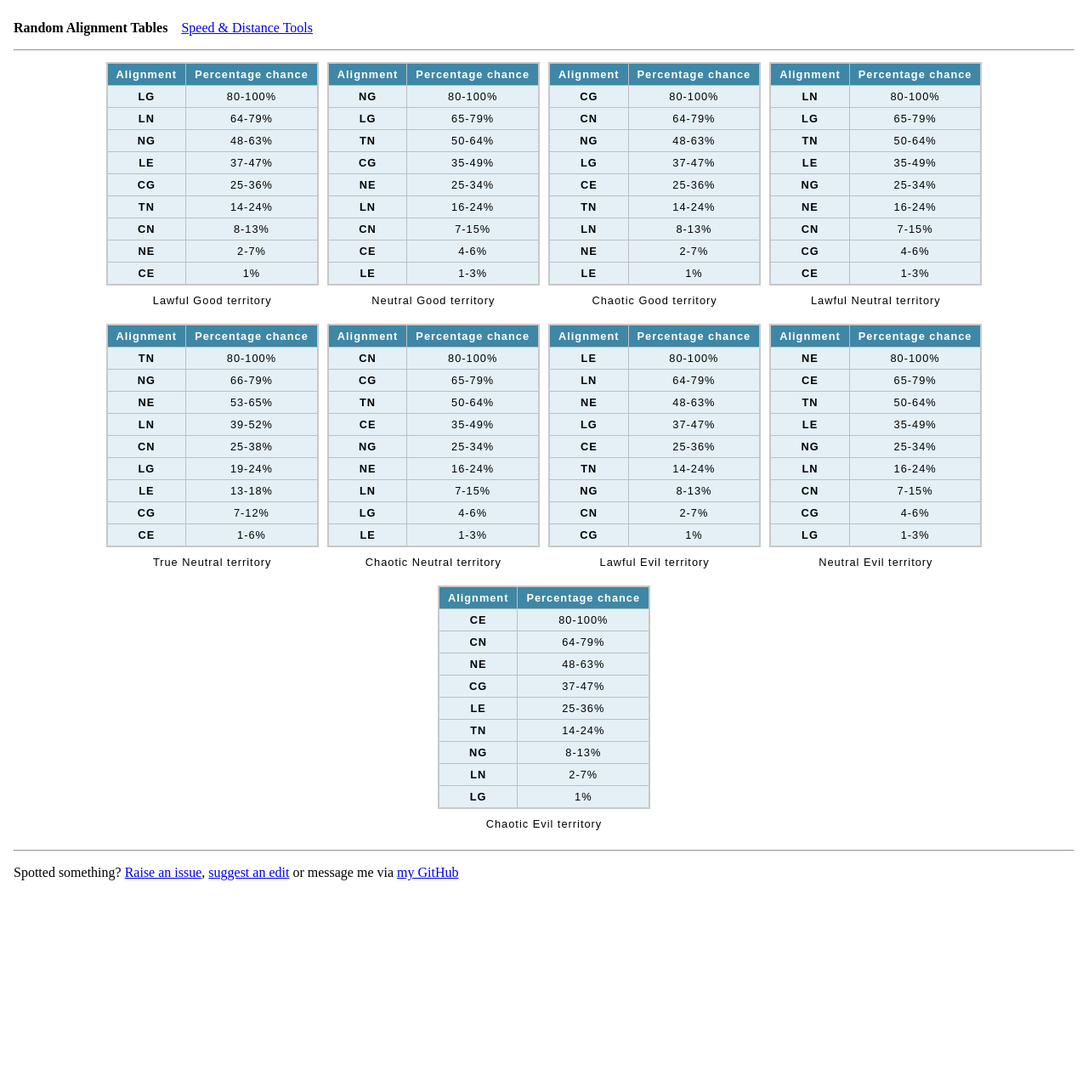
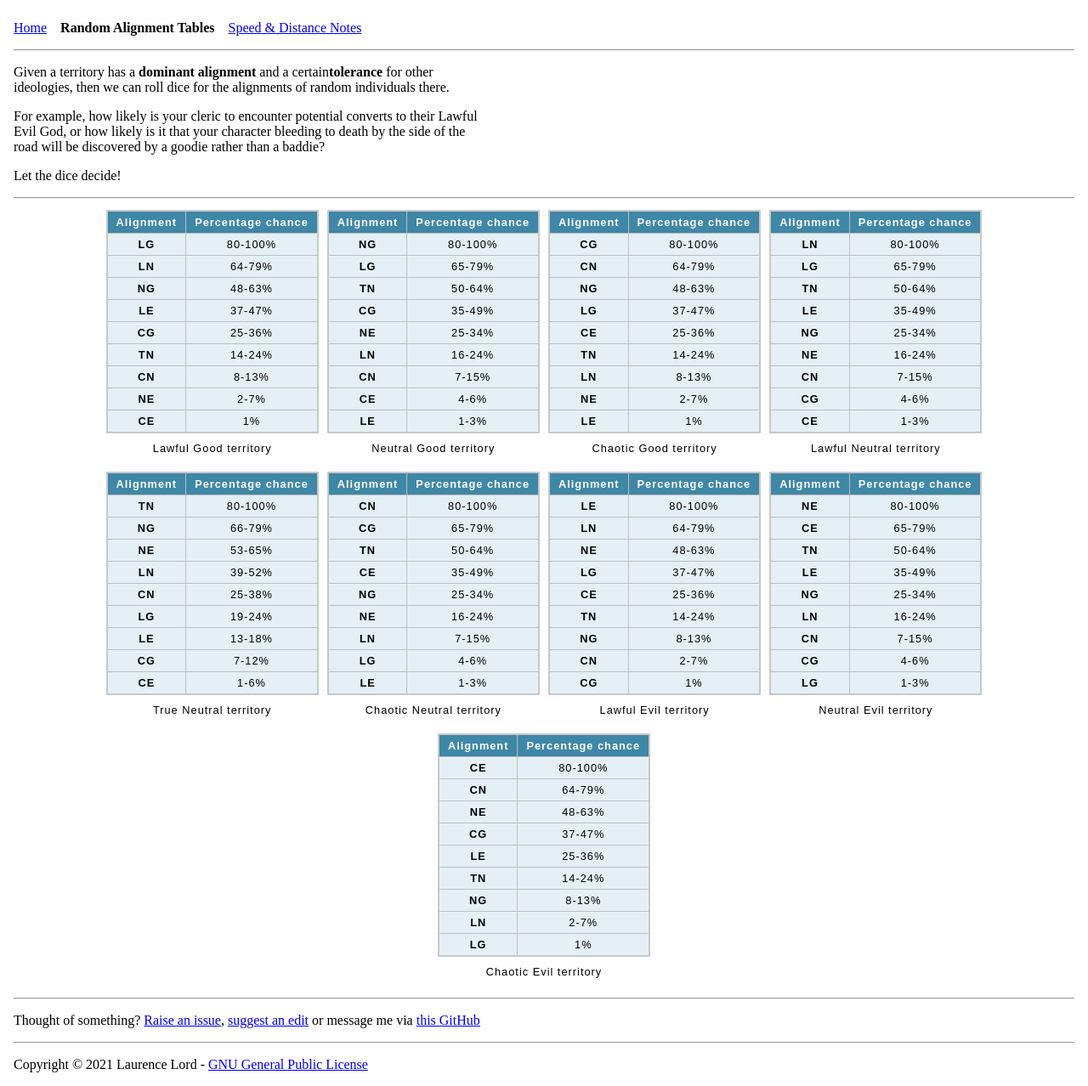
Before and after one commit to LL782/pathfinder-tools, a Next.js app: page /random-alignment-tables in a window 1280 px wide. Shown: the whole page at 85% size. Before the commit the page ends 1052 px from the top, so only its background shows below. Built offline with nearby package versions, Linux system fonts and the light colour scheme.

Commit message:
Improve explanation around all pages

```diff
--- /dev/null
+++ b/Layout/Explanation.tsx
@@ -0,0 +1,13 @@
+import React from "react";
+
+export const Explanation = ({ children }) => (
+  <>
+    <aside>{children}</aside>
+    <hr />
+    <style jsx>{`
+      aside {
+        max-width: 550px;
+      }
+    `}</style>
+  </>
+);
--- a/Layout/Main.tsx
+++ b/Layout/Main.tsx
@@ -1,12 +1,3 @@
 import React from "react";
 
-import { Header } from "./Header";
-import { InviteToEditOnGitHub } from "../WebsiteMeta/InviteToEditOnGithub";
-
-export const Main = ({ children }) => (
-  <>
-    <Header />
-    <main>{children}</main>
-    <InviteToEditOnGitHub />
-  </>
-);
+export const Main = ({ children }) => <main>{children}</main>;
--- a/WebsiteMeta/InviteToEditOnGithub.tsx
+++ b/WebsiteMeta/InviteToEditOnGithub.tsx
@@ -9,7 +9,7 @@ export const InviteToEditOnGitHub = () => {
     <section>
       <hr />
       <p>
-        Spotted something?{" "}
+        Thought of something?{" "}
         <a href={`https://github.com/LL782/pathfinder-tools/issues/new`}>
           Raise an issue
         </a>
@@ -20,7 +20,7 @@ export const InviteToEditOnGitHub = () => {
           suggest an edit
         </a>{" "}
         or message me via{" "}
-        <a href={`https://github.com/LL782/pathfinder-tools/`}>my GitHub</a>
+        <a href={`https://github.com/LL782/pathfinder-tools/`}>this GitHub</a>
       </p>
     </section>
   );
--- a/WebsiteMeta/pageLinks.ts
+++ b/WebsiteMeta/pageLinks.ts
@@ -1,10 +1,14 @@
 export const pageLinks: Array<{ href: string; text: string }> = [
+  {
+    href: "/",
+    text: "Home",
+  },
   {
     href: "/random-alignment-tables",
     text: "Random Alignment Tables",
   },
   {
     href: "/speed-and-distance",
-    text: "Speed & Distance Tools",
+    text: "Speed & Distance Notes",
   },
 ];
--- a/pages/_app.tsx
+++ b/pages/_app.tsx
@@ -1,5 +1,8 @@
 import { AppProps } from "next/dist/next-server/lib/router/router";
 import React from "react";
+
+import { Header } from "../Layout/Header";
+import { InviteToEditOnGitHub } from "../WebsiteMeta/InviteToEditOnGithub";
 
 const GlobalStyles = () => (
   <style jsx global>{`
@@ -12,7 +15,16 @@ const GlobalStyles = () => (
 const MyApp = ({ Component, pageProps }: AppProps) => (
   <>
     <GlobalStyles />
+    <Header />
     <Component {...pageProps} />
+
+    <InviteToEditOnGitHub />
+
+    <hr />
+    <p>
+      Copyright &copy; {new Date().getFullYear()} Laurence Lord -{" "}
+      <a href="http://www.gnu.org/licenses/">GNU General Public License</a>
+    </p>
   </>
 );
 
--- a/pages/random-alignment-tables.tsx
+++ b/pages/random-alignment-tables.tsx
@@ -1,8 +1,9 @@
 import React from "react";
 import Head from "next/head";
 
+import { Explanation } from "../Layout/Explanation";
+import { Main } from "../Layout/Main";
 import { RandomAlignmentTables } from "../Alignment/RandomAlignmentTables";
-import { Main } from "../Layout/Main";
 
 const Page = () => (
   <>
@@ -10,6 +11,21 @@ const Page = () => (
       <title>Random alignment tables - Pathfinder Tools</title>
       <link rel="icon" href="/favicon.ico" />
     </Head>
+    <Explanation>
+      <p>
+        Given a territory has a <strong>dominant alignment</strong> and a
+        certain
+        <strong>tolerance</strong> for other ideologies, then we can roll dice
+        for the alignments of random individuals there.
+      </p>
+      <p>
+        For example, how likely is your cleric to encounter potential converts
+        to their Lawful Evil God, or how likely is it that your character
+        bleeding to death by the side of the road will be discovered by a goodie
+        rather than a baddie?
+      </p>
+      <p>Let the dice decide!</p>
+    </Explanation>
     <Main>
       <RandomAlignmentTables />
     </Main>
```
Also changed, not shown: Layout/Home.tsx (+5 -7 lines), pages/speed-and-distance.tsx (+24 -10 lines).
